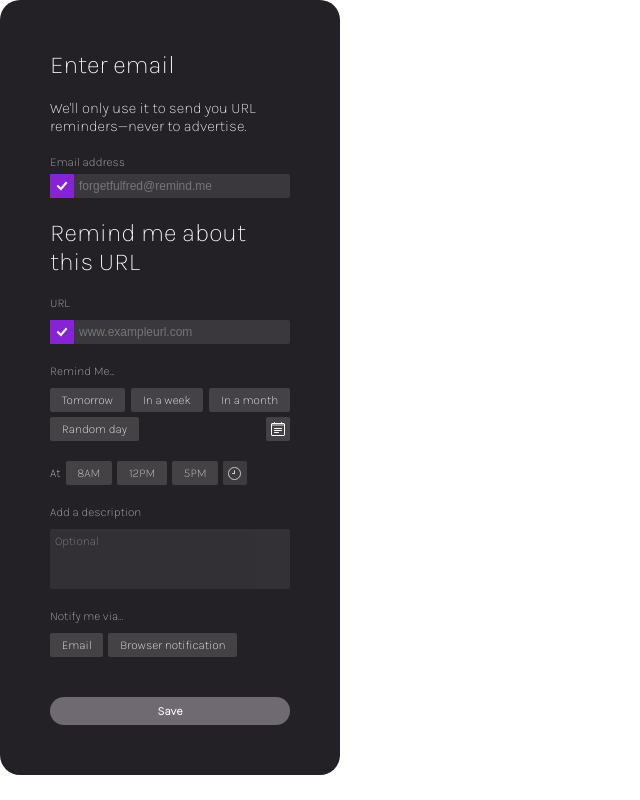
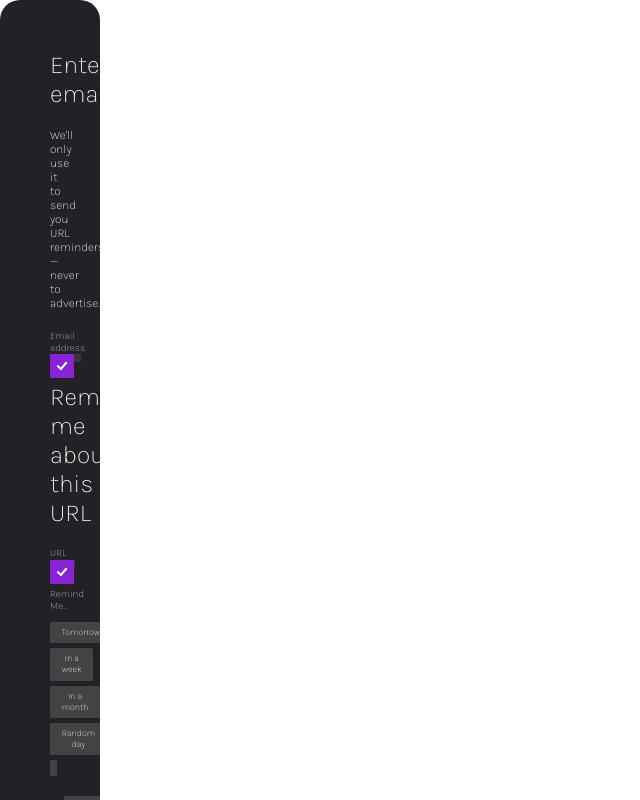
Before and after one commit to Matt-Hulme/Remind.Me, a React (Vite) app: page / in a window 1280 px wide. Shown: the top 800 px of the page, without its empty margins (0-640 px from the left). Built offline with nearby package versions, Linux system fonts and the light colour scheme.

Commit message:
PX to REM CSS Re-design

```diff
--- a/src/AppNew.css
+++ b/src/AppNew.css
@@ -1,20 +1,20 @@
-*{
+* {
   box-sizing: border-box;
   margin: 0;
   padding: 0;
-  font-size: 12px;
+  font-size: 0.75rem; /* 12px converted to rem */
 }
 
 #root {
   width: fit-content;
 }
-/*
+
 .EmailCapturePage{
-  height: 325px;
-  width: 340px;
+  height: 21.6667rem; /* 325px converted to rem */
+  width: 22.2222rem; /* 340px converted to rem */
   background-color: #242126;
-  border-radius: 20px;
-  padding: 50px;
+  border-radius: 1.6667rem; /* 20px converted to rem */
+  padding: 3.4722rem; /* 50px converted to rem */
   font-family: Karla;
   font-style: normal;
   color: #FFFF;
@@ -27,16 +27,16 @@
   flex-direction: column;
   justify-content: flex-start;
   align-items: center;
-  row-gap: 20px;
+  row-gap: 1.3889rem; /* 20px converted to rem */
 }
 
 .EmailCapturePageMainContainer {
-  height: 157px;
-  width: 240px;
-} */
+  height: 10.4167rem; /* 157px converted to rem */
+  width: 16.6667rem; /* 240px converted to rem */
+}
 
-.MainPage{
-  width: 28.3333rem;
+.MainPage {
+  width: 1.8889rem; /* 28.3333px converted to rem */
   height: auto;
   align-items: center;
   justify-items: center;
@@ -45,7 +45,7 @@
   color: #FFFF;
 }
 
-.MainPageWrapper{
+.MainPageWrapper {
   height: 100%;
   width: 100%;
 }
@@ -54,38 +54,37 @@
   background-color: #242126;
   height: 100%;
   width: 100%;
-  border-radius: 1.6666rem;
-  padding: 4.167rem;
+  border-radius: 1.6667rem; /* 20px converted to rem */
+  padding: 4.1667rem; /* 50px converted to rem */
   display: flex;
   flex-direction: column;
   justify-content: center;
-  row-gap: 1.666rem;
+  row-gap: 1.6667rem; /* 25px converted to rem */
 }
 
-
 .ConfirmationPage{
-  height: 317px;
-  width: 340px;
+  height: 21.1667rem; /* 317px converted to rem */
+  width: 22.2222rem; /* 340px converted to rem */
   background-color: #242126;
   display: flex;
   justify-content: flex-start;
   align-items: flex-start;
-  border-radius: 20px;
+  border-radius: 1.6667rem; /* 20px converted to rem */
   font-family: Karla;
   font-style: normal;
   color: #FFFF;
 }
 
-.ConfirmationPageContainer{
+.ConfirmationPageContainer {
   display: flex;
   justify-content: center;
   align-items: center;
   height: 100%;
   width: 100%;
-  padding: 50px;
+  padding: 3.4722rem; /* 50px converted to rem */
 }
 
-.ConfirmationPageMainContainer{
+.ConfirmationPageMainContainer {
   height: fit-content;
   width: 100%;
 }
@@ -93,10 +92,10 @@
 
 .CloseButton {
   position: relative;
-  top: -29px;
-  right: -147px;
-  width: 20px;
-  height: 20px;
+  top: -2.4444rem; /* -29px converted to rem */
+  right: -9.8333rem; /* -147px converted to rem */
+  width: 1.3333rem; /* 20px converted to rem */
+  height: 1.3333rem; /* 20px converted to rem */
 }
 
 .CloseButton::before,
@@ -104,7 +103,7 @@
   content: '';
   position: absolute;
   width: 100%;
-  height: 2px;
+  height: 0.1111rem; /* 2px converted to rem */
   background-color: #fff;
   top: 50%;
   transform: translateY(-50%);
@@ -118,92 +117,92 @@
   transform: rotate(-45deg);
 }
 
-.CloseButton2{
+.CloseButton2 {
   /* width: fit-content; */
   height: fit-content;
   display: flex;
   justify-content: center;
   align-items: center;
   position: relative;
-  top: -20px;
-  right: -258px;
+  top: -1.3333rem; /* -20px converted to rem */
+  right: -17.25rem; /* -258px converted to rem */
 }
-/*
+
 .AppContainerMain {
-  width: 240px;
-  height: 500px;
-} */
+  width: 16.6667rem; /* 240px converted to rem */
+  height: 33.3333rem; /* 500px converted to rem */
+}
 
-.Mainh1{
-  font-size: 25px;
+
+.Mainh1 {
+  font-size: 2.083rem;
   font-weight: 400;
   line-height: normal;
 }
 
-.Mainh2{
-  font-size: 15px;
+.Mainh2 {
+  font-size: 1rem; /* 15px converted to rem */
   font-weight: 400;
 }
 
-.MainSubtitle{
+.MainSubtitle {
   align-self: flex-start;
   opacity: 70%;
   color: #FFF;
-  font-size: 12px;
+  font-size: 0.8333rem; /* 12px converted to rem */
   font-weight: 500;
-  margin-bottom: 0.833rem;
+  margin-bottom: 0.0556rem; /* 0.833px converted to rem */
 }
 
-#EmailCapturePageH2{
-  margin-bottom: 0.417rem;
+#EmailCapturePageH2 {
+  margin-bottom: 0.0278rem; /* 0.417px converted to rem */
 }
 
 .Mainp {
   align-self: stretch;
   color: #FFF;
   font-family: Karla;
-  font-size: 15px;
+  font-size: 1rem; /* 15px converted to rem */
   font-style: normal;
   font-weight: 400;
-  line-height: 20px;
+  line-height: 1.3333rem; /* 20px converted to rem */
 }
 
-.UrlFieldForm{
-  border-radius: 2px;
-  width: 240px;
-  height: 24px;
-  display:flex;
+.UrlFieldForm {
+  border-radius: 0.1111rem; /* 2px converted to rem */
+  width: 1.3333rem; /* 24px converted to rem */
+  height: 0.6667rem; /* 24px converted to rem */
+  display: flex;
 }
 
-.UrlTextBox{
+.UrlTextBox {
   width: 100%;
   height: 100%;
   background: rgba(255, 255, 255, 0.10);
-  border-radius: 2px;
+  border-radius: 0.1111rem; /* 2px converted to rem */
   border: none;
-  padding: 0.417rem;
+  padding: 0.0556rem; /* 0.417px converted to rem */
 }
 
-.EmailCaptureField{
-  margin-bottom: 0px;
-  padding-bottom: 0px;
+.EmailCaptureField {
+  margin-bottom: 0;
+  padding-bottom: 0;
 }
 
-
-.EmailCaptureFieldForm{
-  border-radius: 2px;
-  width: 240px;
-  height: 24px;
-  display:flex;
+.EmailCaptureFieldForm {
+  border-radius: 0.1111rem; /* 2px converted to rem */
+  width: 1.3333rem; /* 24px converted to rem */
+  height: 0.6667rem; /* 24px converted to rem */
+  display: flex;
 }
 
-.EmailCaptureTextBox{
+.EmailCaptureTextBox {
   width: 100%;
   height: 100%;
   background: rgba(255, 255, 255, 0.10);
-  border-radius: 2px;
+  border-radius: 0.1111rem; /* 2px converted to rem */
   border: none;
-  padding: 5px;
+  padding: 0.2778rem; /* 5px converted to rem */
 }
 
 .DateAndTimeSelector {
@@ -211,11 +210,11 @@
   flex-direction: column;
 }
 
-#DateAndTimeSelectorSubtitle{
+#DateAndTimeSelectorSubtitle {
   margin-bottom: 0.8333rem;
 }
 
-.DateSelector{
+.DateSelector {
   display: flex;
   flex-direction: row;
   justify-content: space-between;
@@ -223,20 +222,20 @@
   row-gap: 0.417rem;
   align-items: center;
   align-content: center;
-  margin-bottom: 1.667rem;
+  margin-bottom: 1.6667rem; /* 25px converted to rem */
 }
 
-.TimeSelector{
+.TimeSelector {
   display: flex;
   flex-direction: row;
   align-items: center;
   column-gap: 0.417rem;
 }
 
-.TimeSelector div{
+.TimeSelector div {
   color: #FFF;
   font-family: Karla;
-  font-size: 12px;
+  font-size: 0.8333rem; /* 12px converted to rem */
   font-style: normal;
   font-weight: 500;
   line-height: normal;
@@ -252,10 +251,10 @@
   padding: 0.417rem 0.98rem;
   font-family: Karla;
   color: #FFF;
-  font-size: 12px;
+  font-size: 0.8333rem; /* 12px converted to rem */
   font-weight: 400;
-  line-height: 14px;
-  border-radius: 2px;
+  line-height: 0.9333rem; /* 14px converted to rem */
+  border-radius: 0.1111rem; /* 2px converted to rem */
   background: rgba(255, 255, 255, 0.15);
   border: none;
   cursor: pointer;
@@ -264,19 +263,19 @@
 .NotiDateActive {
   background: rgba(255, 255, 255, 0.15);
   color: #FFF;
-  outline: 1px solid white;
+  outline: 0.1111rem solid white; /* 1px converted to rem */
 }
 
 .NotiTimeActive {
   background: rgba(255, 255, 255, 0.15);
   color: #FFF;
-  outline: 1px solid white;
+  outline: 0.1111rem solid white; /* 1px converted to rem */
 }
 
 .NotiTypeActive {
   background: rgba(255, 255, 255, 0.15);
   color: #FFF;
-  outline: 1px solid white;
+  outline: 0.1111rem solid white; /* 1px converted to rem */
 }
 
 .SelectableOptionButton.active:hover {
@@ -287,14 +286,12 @@
   opacity: 0.5;
 }
 
-
-
-.CalendarButton{
-  width: 24px;
-  height: 24px;
+.CalendarButton {
+  width: 1.3333rem; /* 24px converted to rem */
+  height: 1.3333rem; /* 24px converted to rem */
   background-color: rgba(255, 255, 255, 0.15);
-  padding: 4px;
-  border-radius: 2px;
+  padding: 0.2778rem; /* 4px converted to rem */
+  border-radius: 0.1111rem; /* 2px converted to rem */
 }
 
 .CalendarButton img {
@@ -302,13 +299,12 @@
   height: 100%;
 }
 
-
-.ClockButton{
-  width: 24px;
-  height: 24px;
+.ClockButton {
+  width: 1.3333rem; /* 24px converted to rem */
+  height: 1.3333rem; /* 24px converted to rem */
   background-color: rgba(255, 255, 255, 0.15);
-  padding: 4px;
-  border-radius: 2px;
+  padding: 0.2778rem; /* 4px converted to rem */
+  border-radius: 0.1111rem; /* 2px converted to rem */
 }
 
 .ClockButton img {
@@ -316,15 +312,10 @@
   height: 100%;
 }
 
-/* .DescriptionContainer {
-  margin-bottom: 20px
-} */
-
-
-.DescriptionContainer div{
+.DescriptionContainer div {
   color: #FFF;
   font-family: Karla;
-  font-size: 12px;
+  font-size: 0.8333rem; /* 12px converted to rem */
   font-style: normal;
   font-weight: 400;
   line-height: normal;
@@ -335,23 +326,23 @@
   width: 100%;
 }
 
-.DescriptionTextBox{
+.DescriptionTextBox {
   display: flex;
   width: 100%;
-  height: 60px;
+  height: 4rem; /* 60px converted to rem */
   background: rgba(255, 255, 255, 0.10);
-  border-radius: 2px;
+  border-radius: 0.1111rem; /* 2px converted to rem */
   border: none;
-  margin-top: 10px;
+  margin-top: 1.6667rem; /* 10px converted to rem */
 }
 
-.DescriptionTextBox::placeholder{
+.DescriptionTextBox::placeholder {
   position: absolute;
-  top: 5px;
-  left: 5px;
+  top: 0.2778rem; /* 5px converted to rem */
+  left: 0.2778rem; /* 5px converted to rem */
   color: #FFF;
   font-family: Karla;
-  font-size: 12px;
+  font-size: 0.8333rem; /* 12px converted to rem */
   font-style: normal;
   font-weight: 400;
   line-height: normal;
@@ -364,38 +355,35 @@
 }
 
 .Checkbox {
-  border-radius: 0.167rem;
-  border-radius: 10rem;
+  border-radius: 0.167rem; /* 10px converted to rem */
 }
 
-
-.NotiTypeSelector{
+.NotiTypeSelector {
   display: flex;
-  column-gap: 5px;
+  column-gap: 0.2778rem; /* 5px converted to rem */
 }
 
 .NotiTypeSelectorText {
   color: #FFF;
   font-family: Karla;
-  font-size: 12px;
+  font-size: 0.8333rem; /* 12px converted to rem */
   font-style: normal;
   font-weight: 400;
   line-height: normal;
   opacity: 0.7;
-  margin-bottom: 10px;
+  margin-bottom: 1.6667rem; /* 10px converted to rem */
 }
-
-.SaveButtonContainer{
-  display:flex;
+.SaveButtonContainer {
+  display: flex;
   flex-direction: column;
   align-items: center;
   justify-content: flex-start;
 }
 
-.SaveButton{
+.SaveButton {
   width: 100%;
-  height: 28px;
-  border-radius: 14px;
+  height: 1.8667rem; /* 28px converted to rem */
+  border-radius: 0.9333rem; /* 14px converted to rem */
   background: #6F6A72;
   display: flex;
   padding: 0.417rem 1.667rem;
@@ -404,93 +392,90 @@
   align-self: stretch;
   color: #FFF;
   font-family: Karla;
-  font-size: 15px;
+  font-size: 1.6667rem; /* 15px converted to rem */
   font-style: normal;
   font-weight: 700;
   line-height: normal;
   border: none;
   cursor: pointer;
-  margin-top: 20px;
+  margin-top: 1.3333rem; /* 20px converted to rem */
 }
 
 .SaveButton:hover {
   opacity: 0.5;
 }
 
-
-
-.NextButtonContainer{
-  display:flex;
+.NextButtonContainer {
+  display: flex;
   flex-direction: column;
   align-items: center;
   justify-content: flex-start;
-  height: 70px;
+  height: 4.6667rem; /* 70px converted to rem */
 }
 
-.NextButton{
-  width: 240px;
-  height: 28px;
-  border-radius: 14px;
+.NextButton {
+  width: 16rem; /* 240px converted to rem */
+  height: 1.8667rem; /* 28px converted to rem */
+  border-radius: 0.9333rem; /* 14px converted to rem */
   background: #6F6A72;
   display: flex;
-  padding: 5px 20px;
+  padding: 0.417rem 1.333rem; /* 5px 20px converted to rem */
   justify-content: center;
   align-items: center;
-  gap: 10px;
+  gap: 0.6667rem; /* 10px converted to rem */
   align-self: stretch;
   color: #FFF;
   font-family: Karla;
-  font-size: 15px;
+  font-size: 1.6667rem; /* 15px converted to rem */
   font-style: normal;
   font-weight: 700;
   line-height: normal;
   border: none;
 }
 
-.NextButton div{
+.NextButton div {
   color: #FFF;
   font-family: Karla;
-  font-size: 15px;
+  font-size: 1.6667rem; /* 15px converted to rem */
   font-style: normal;
   font-weight: 700;
   line-height: normal;
 }
 
-
-.UpgradeButtonContainer{
-  display:flex;
+.UpgradeButtonContainer {
+  display: flex;
   flex-direction: column;
   align-items: center;
   justify-content: flex-start;
-  height: 70px;
+  height: 4.6667rem; /* 70px converted to rem */
   margin-bottom: 0px;
   padding-bottom: 0px;
 }
 
-.UpgradeButton{
-  width: 240px;
-  height: 28px;
-  border-radius: 14px;
+.UpgradeButton {
+  width: 16rem; /* 240px converted to rem */
+  height: 1.8667rem; /* 28px converted to rem */
+  border-radius: 0.9333rem; /* 14px converted to rem */
   background: #F43E80;
   display: flex;
-  padding: 5px 20px;
+  padding: 0.417rem 1.333rem; /* 5px 20px converted to rem */
   justify-content: center;
   align-items: center;
-  gap: 10px;
+  gap: 0.6667rem; /* 10px converted to rem */
   align-self: stretch;
   color: #FFF;
   font-family: Karla;
-  font-size: 15px;
+  font-size: 1.6667rem; /* 15px converted to rem */
   font-style: normal;
   font-weight: 700;
   line-height: normal;
   border: none;
 }
 
-.UpgradeButton div{
+.UpgradeButton div {
   color: #FFF;
   font-family: Karla;
-  font-size: 15px;
+  font-size: 1.6667rem; /* 15px converted to rem */
   font-style: normal;
   font-weight: 700;
   line-height: normal;
```
